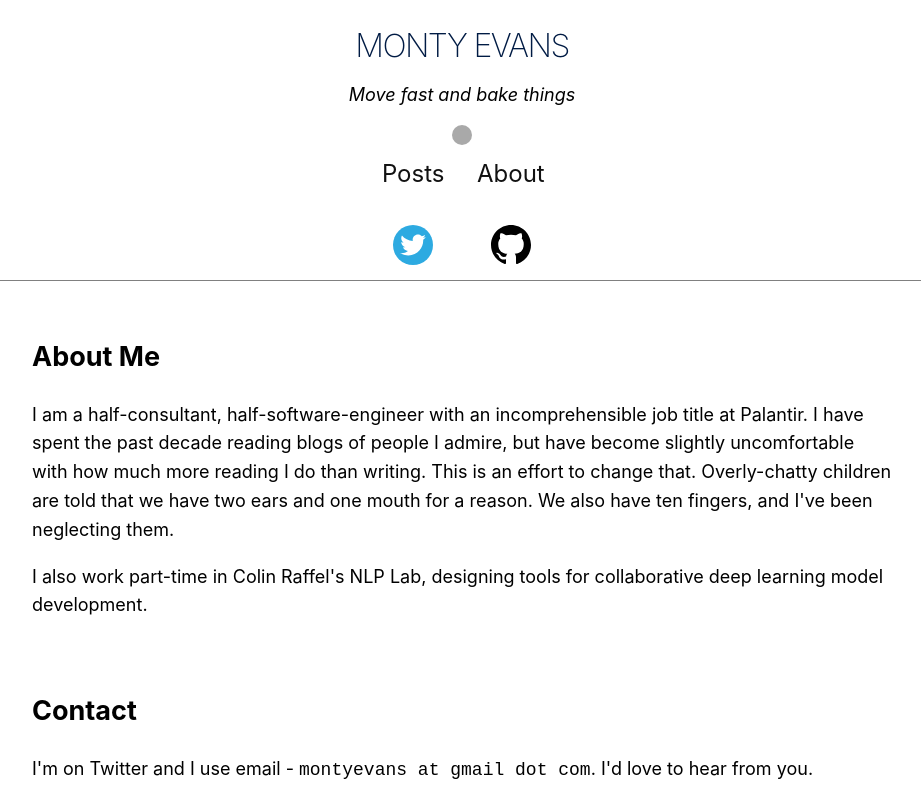
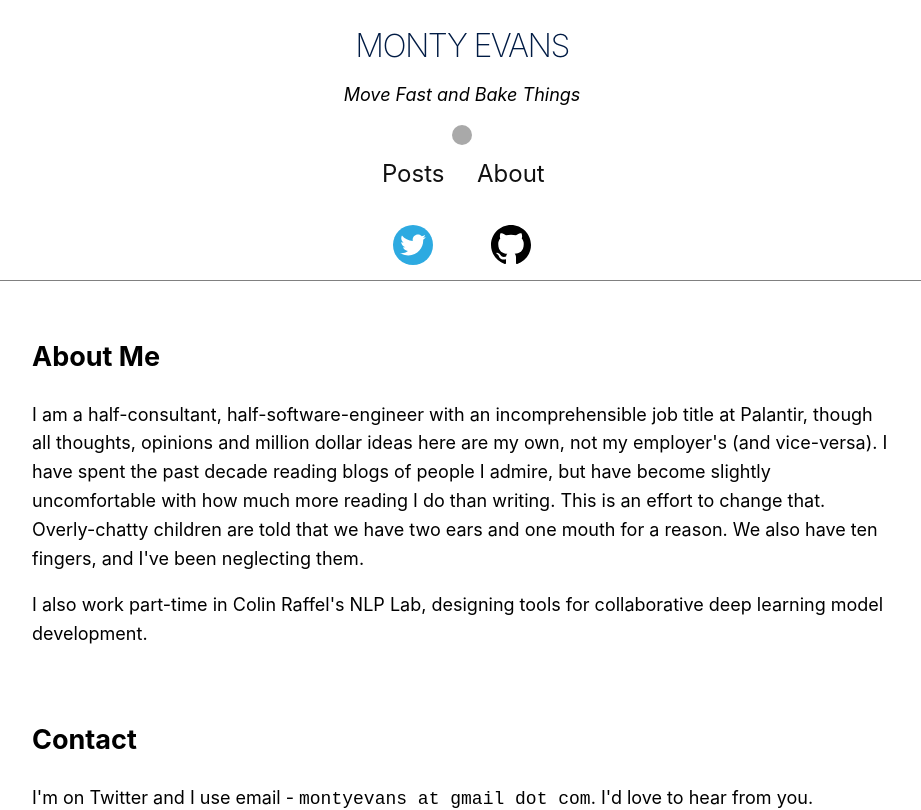
Before and after one commit to zoeqevans/nextjs-blog, a Next.js app: page /about in a window 1280 px wide. Shown: the top 810 px of the page, without its empty margins (178-1099 px from the left). Built offline with nearby package versions, Linux system fonts and the light colour scheme.

Commit message:
Added Palantir disclaimer

```diff
--- a/components/layout.js
+++ b/components/layout.js
@@ -22,7 +22,7 @@ export default function Layout({ children, meta }) {
         </Link>
 
         <div className={styles.subtitle}>
-          <em>Move fast and bake things</em>
+          <em>Move Fast and Bake Things</em>
         </div>
         <div className={styles.navDivider} />
 
--- a/pages/about.mdx
+++ b/pages/about.mdx
@@ -9,7 +9,7 @@ export const meta = {
 
 ## About Me
 
-I am a half-consultant, half-software-engineer with an incomprehensible job title at [Palantir](https://blog.palantir.com/a-day-in-the-life-of-a-palantir-forward-deployed-software-engineer-45ef2de257b1).
+I am a half-consultant, half-software-engineer with an incomprehensible job title at [Palantir](https://blog.palantir.com/a-day-in-the-life-of-a-palantir-forward-deployed-software-engineer-45ef2de257b1), though all thoughts, opinions and million dollar ideas here are my own, not my employer's (and vice-versa).
 I have spent the past decade reading blogs of people I admire, but have become slightly uncomfortable with how much more reading I do than writing. This is an effort to change that.
 Overly-chatty children are told that we have two ears and one mouth for a reason. We also have ten fingers, and I've been neglecting them.
 
```
